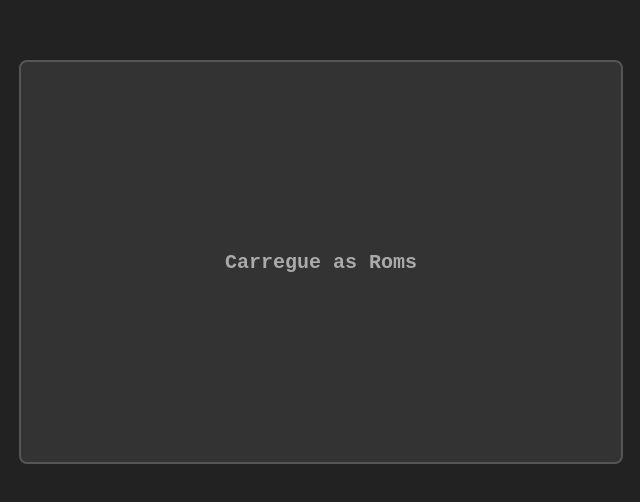
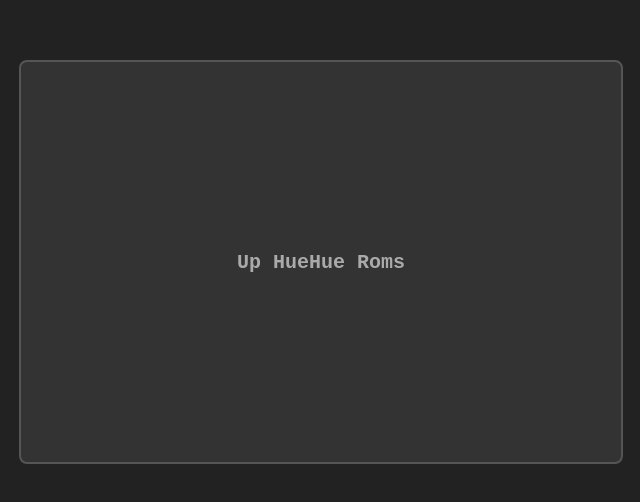
Before and after one commit to JuniorGames/RAHueHue, a website: page index.html in a window 1280 px wide. Shown: the part 138-640 px from the top of the page, 319-959 px from the left. Drawn offline with Linux system fonts and the light colour scheme.

Commit message:
Update index.html

```diff
--- a/index.html
+++ b/index.html
@@ -87,7 +87,7 @@
     <body>
         <div id = box>
             <input type = file id = input>
-            Carregue as Roms
+            Up HueHue Roms
         </div>
 
         <script>
```
